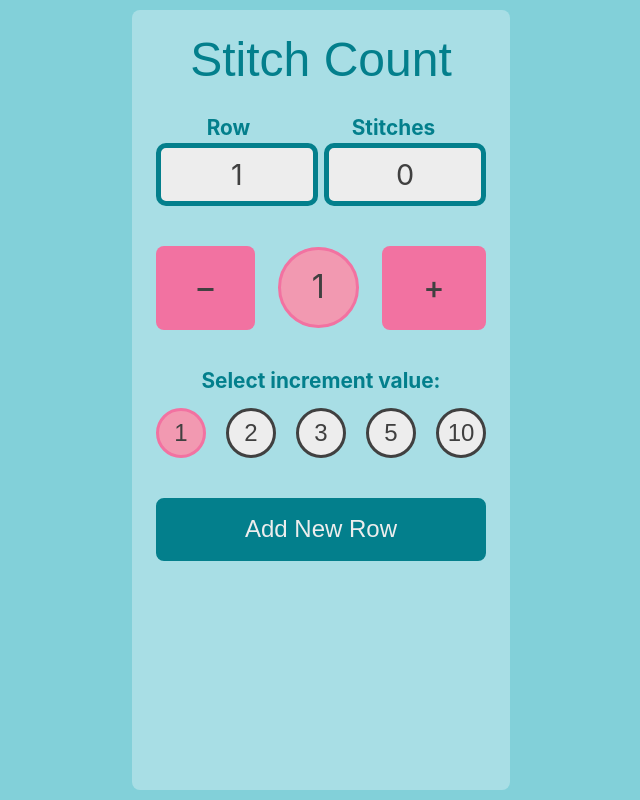
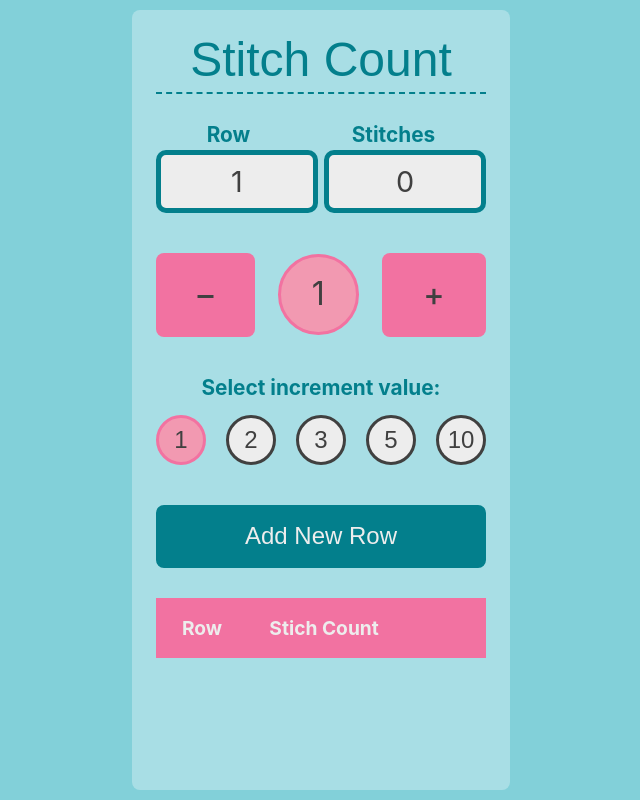
Before and after one commit to mmolli55/Stitch-Count, a React (Vite) app: page / in a window 1280 px wide. Shown: the whole page, without its empty margins (319-959 px from the left). Built offline with nearby package versions, Linux system fonts and the light colour scheme; the HTML template or start-up script is replaced by a standard one; a web font is replaced by a local one.

Commit message:
re-ordering projects

```diff
--- a/src/App.jsx
+++ b/src/App.jsx
@@ -147,11 +147,11 @@ function App() {
       </div>
 
       <div className="all-rows-container">
-        {project.allRows.length > 0 &&<p className="all-rows-header">
+        <p className="all-rows-header">
           <span className="table-header">Row</span>
           <span className="table-header">Stich Count</span>
           <span>&nbsp;&nbsp;&nbsp;&nbsp;&nbsp;&nbsp;&nbsp;&nbsp;</span>
-        </p>}
+        </p>
         {rowElements}
       </div>
     </>
--- a/src/index.css
+++ b/src/index.css
@@ -31,6 +31,8 @@ body {
   line-height: 1.1;
   color: #037F8C;
   margin: 0;
+  border-bottom: 2px dashed #037F8C;
+  padding-bottom: 5px;
 }
 
 .row-number-display {
```
